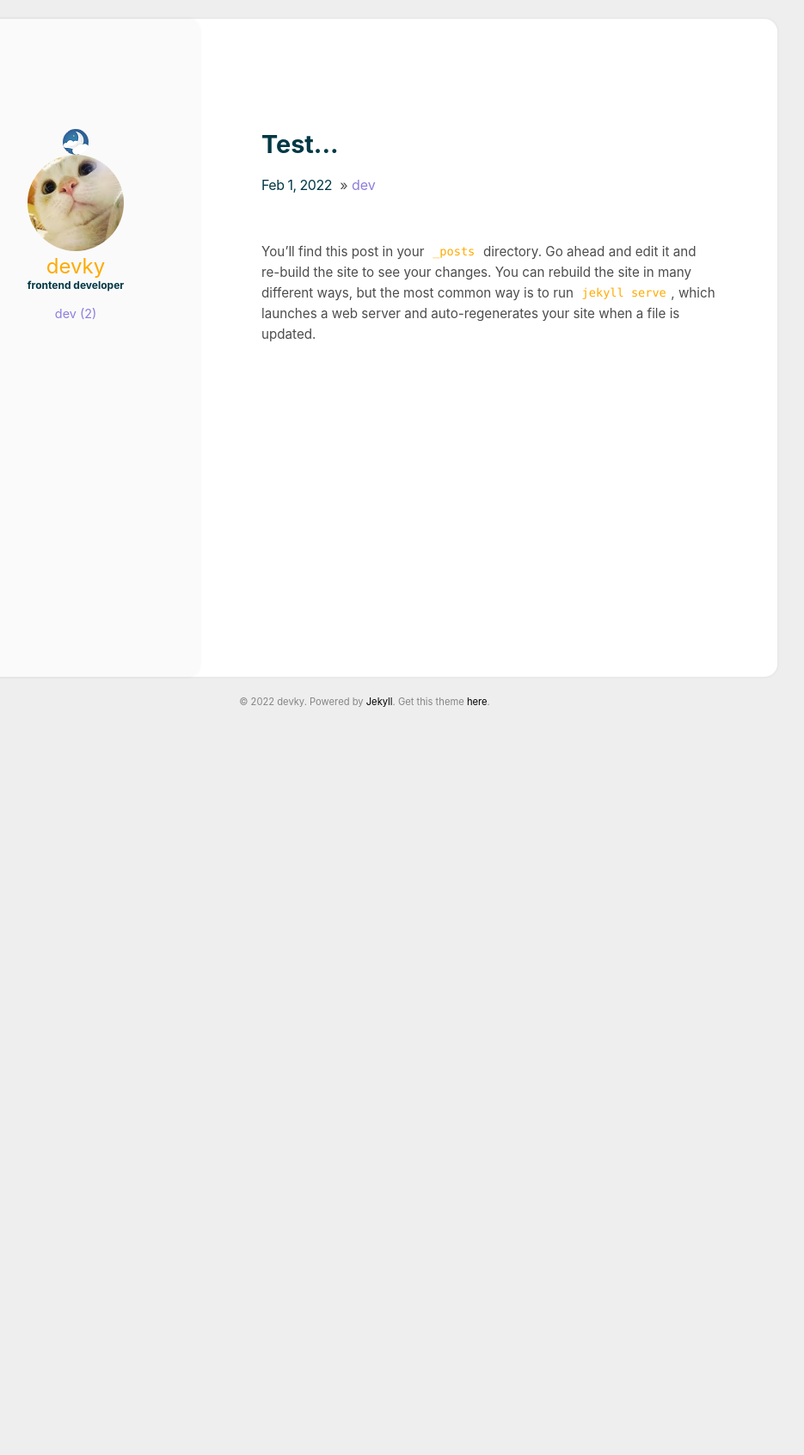
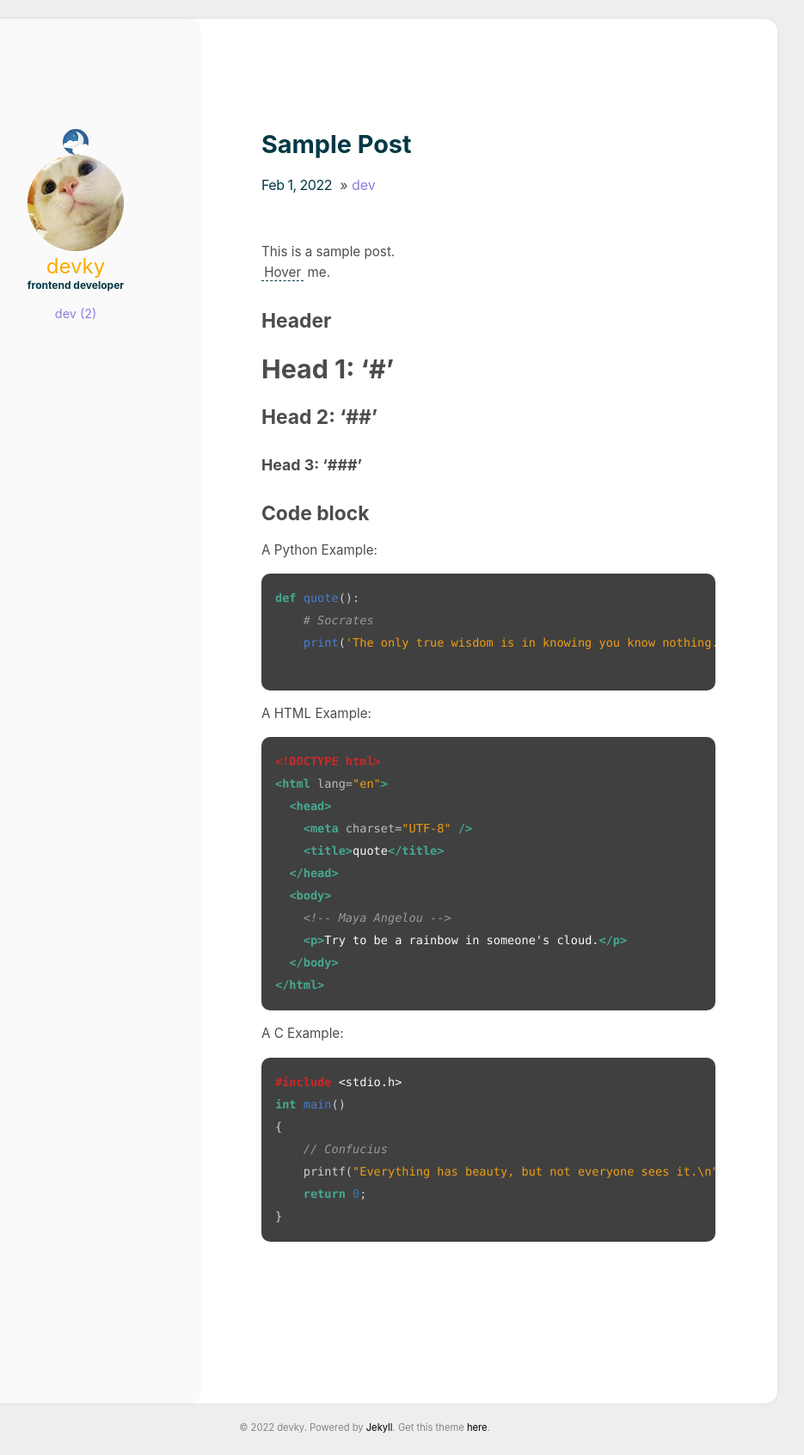
Before and after one commit to kyday/kyday.github.io, a Jekyll site: the page built from _posts/2022-02-01-welcome.md, in a window 1280 px wide. Shown: the whole page at 86% size, without its empty margins (216-1151 px from the left). Built offline with Jekyll 4.4.1, drawn with Linux system fonts in a browser that asks for light colours; before the commit the page ends 922 px from its top, so only the background shows below that.

Commit message:
editing2...

````diff
--- a/_posts/2022-02-01-welcome.md
+++ b/_posts/2022-02-01-welcome.md
@@ -1,7 +1,55 @@
 ---
-title: Test...
+title: Sample Post
 categories: [dev]
 comments: true
 ---
 
-You’ll find this post in your `_posts` directory. Go ahead and edit it and re-build the site to see your changes. You can rebuild the site in many different ways, but the most common way is to run `jekyll serve`, which launches a web server and auto-regenerates your site when a file is updated.
+This is a sample post.<br>
+<dfn info="You can add extra information">Hover</dfn> me.
+
+## Header
+
+# Head 1: '#'
+
+## Head 2: '##'
+
+### Head 3: '###'
+
+## Code block
+
+A Python Example:
+
+```python
+def quote():
+    # Socrates
+    print('The only true wisdom is in knowing you know nothing.')
+
+```
+
+A HTML Example:
+
+```html
+<!DOCTYPE html>
+<html lang="en">
+  <head>
+    <meta charset="UTF-8" />
+    <title>quote</title>
+  </head>
+  <body>
+    <!-- Maya Angelou -->
+    <p>Try to be a rainbow in someone's cloud.</p>
+  </body>
+</html>
+```
+
+A C Example:
+
+```c
+#include <stdio.h>
+int main()
+{
+    // Confucius
+    printf("Everything has beauty, but not everyone sees it.\n");
+    return 0;
+}
+```
````
